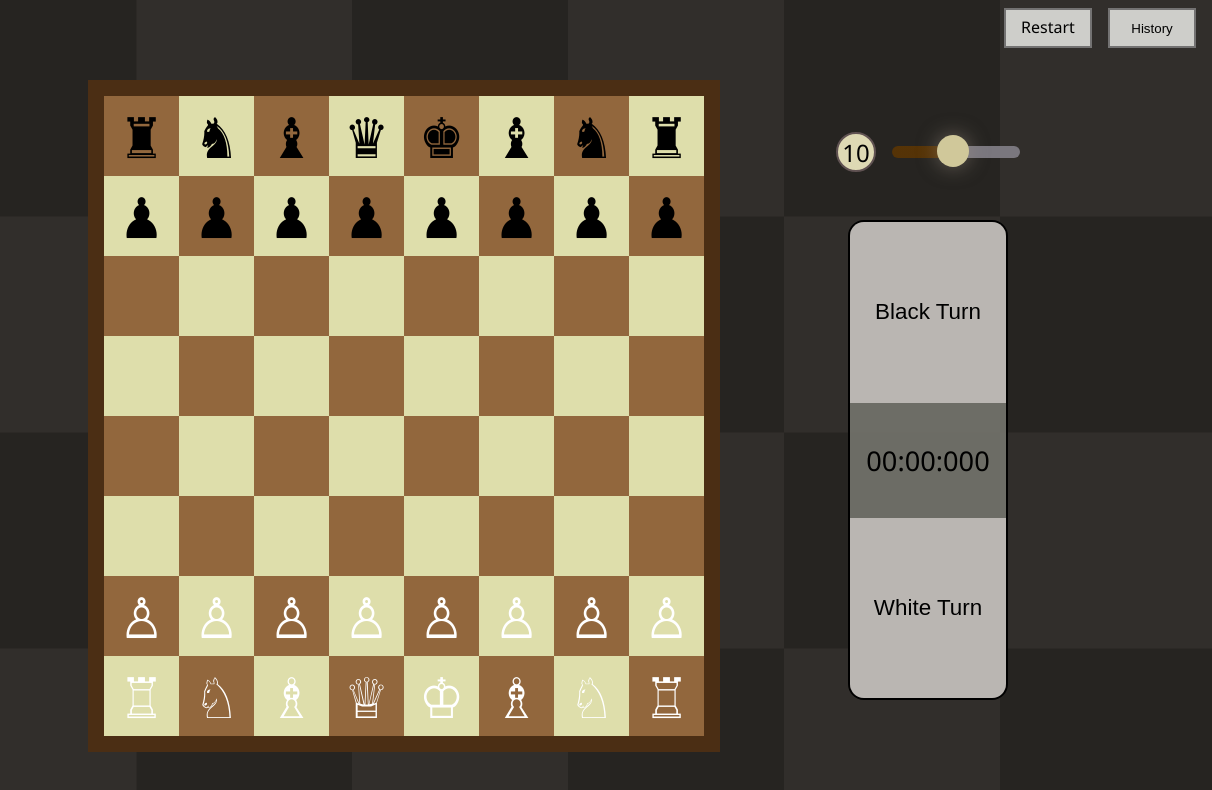
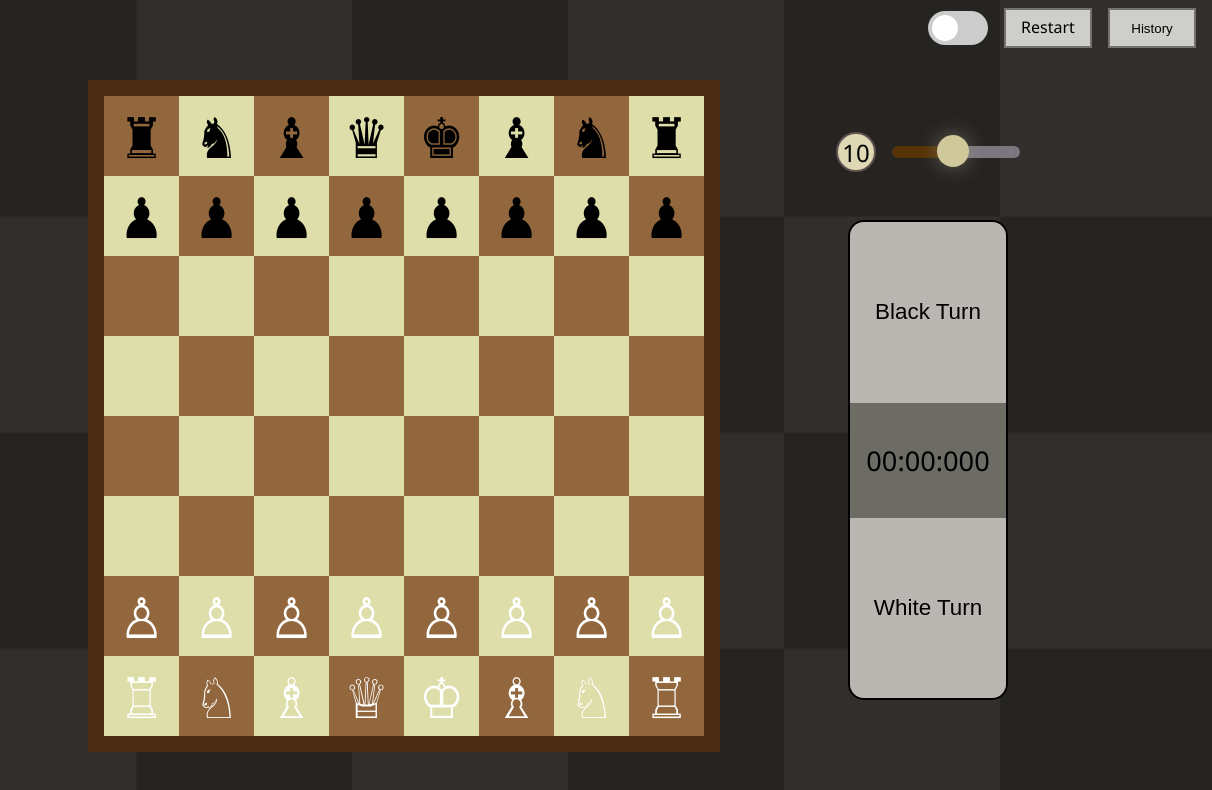
Before and after one commit to Harshul8824/Chess-, a plain HTML site: page index.html in a window 1280 px wide. Shown: the full height of the page, 68-1280 px from the left. Drawn offline with Linux system fonts and the light colour scheme.

Commit message:
changes Initialised

```diff
--- a/index.html
+++ b/index.html
@@ -10,6 +10,10 @@
     <div class="navBar">
         <img  src="strategy.png" alt="img" class="logo">
         <div class="butt">
+            <label class="switch1">
+                <input type="checkbox" class="checkBox">
+                <span class="slider1 round1"></span>
+              </label>
         <div class="restart" onclick="restart()">Restart</div>
         <button class="equals " onclick="history()">History</button>
     </div>
--- a/script.js
+++ b/script.js
@@ -895,3 +895,20 @@ function updatexy(p, q) {
 document.addEventListener('dblclick', function(e) {
     e.preventDefault(); // Prevent default double-click behavior
 }, false);
+
+
+//js for toggle button
+
+let butt=document.querySelector(".checkBox");
+let stopWatchBox=document.querySelector(".setTime");
+let buttCounter=0;
+butt.addEventListener("click",()=>{
+    buttCounter=buttCounter==0? 1:0;
+    if(buttCounter==1){
+        stopWatchBox.classList.add('dispNone');
+    }
+    else{
+        stopWatchBox.classList.remove('dispNone');
+    }
+    console.log("whatup");
+});
--- a/style.css
+++ b/style.css
@@ -265,6 +265,70 @@ main{
     box-shadow: 0px 0px 25px 5px rgba(143, 138, 105, 0.8);
 }
 
+/* for toggle butt */
+.switch1 {
+    position: relative;
+    display: inline-block;
+    width: 60px;
+    height: 34px;
+  }
+
+  .switch1 input {
+    opacity: 0;
+    width: 0;
+    height: 0;
+  }
+
+  .slider1 {
+    position: absolute;
+    cursor: pointer;
+    top: 0;
+    left: 0;
+    right: 0;
+    bottom: 0;
+    background-color: #ccc;
+    -webkit-transition: .4s;
+    transition: .4s;
+  }
+
+  .slider1:before {
+    position: absolute;
+    content: "";
+    height: 26px;
+    width: 26px;
+    left: 4px;
+    bottom: 4px;
+    background-color: white;
+    -webkit-transition: .4s;
+    transition: .4s;
+  }
+
+  input:checked + .slider1 {
+    background-color: #e38538;
+  }
+
+  input:focus + .slider1 {
+    box-shadow: 0 0 1px #e38538;
+  }
+
+  input:checked + .slider1:before {
+    -webkit-transform: translateX(26px);
+    -ms-transform: translateX(26px);
+    transform: translateX(26px);
+  }
+
+  /* Rounded sliders */
+  .slider1.round1 {
+    border-radius: 34px;
+  }
+
+  .slider1.round1:before {
+    border-radius: 50%;
+  }
+  .dispNone{
+    display: none;
+  }
+
 @media (max-width:938px) {
     body{
         gap: 5rem;
```
